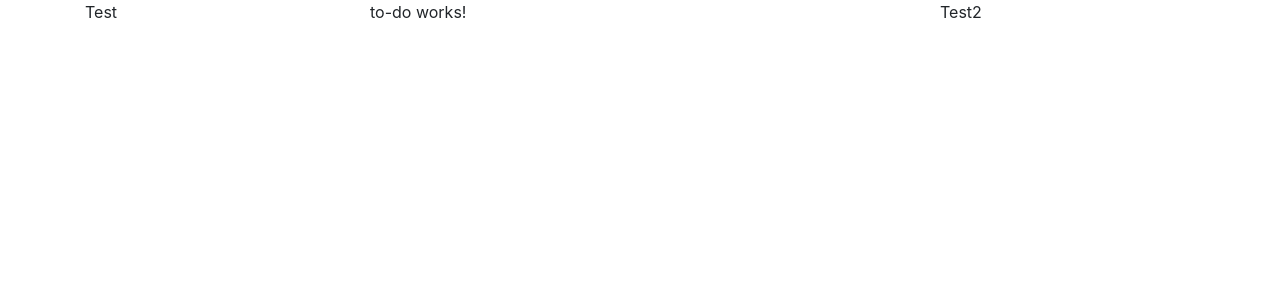
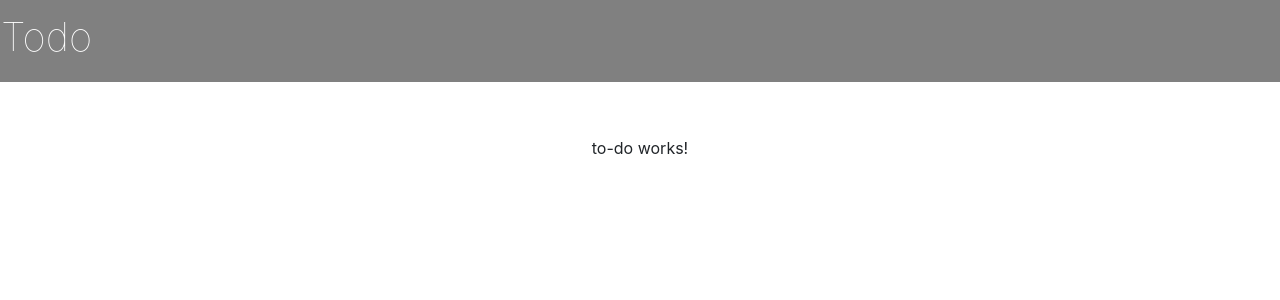
Before and after one commit to Lizardon09/VAT_IT_ToDo_Angular, an Angular app: page /to-do in a window 1280 px wide. Shown: the top 300 px of the page. Built offline with nearby package versions, Linux system fonts and the light colour scheme.

Commit message:
chore: layout setup

```diff
--- a/src/app/app.component.html
+++ b/src/app/app.component.html
@@ -1,11 +1,13 @@
+<app-navbar></app-navbar>
 <div class="container">
+
   <div class="row">
 
-    <div class="col-3">Test</div>
+    <div class="col-3"></div>
     <div class="col-6">
       <router-outlet></router-outlet>
     </div>
-    <div class="col-3">Test2</div>
+    <div class="col-3"></div>
 
   </div>
 </div>
--- a/src/app/app.module.ts
+++ b/src/app/app.module.ts
@@ -4,11 +4,13 @@ import { NgModule } from '@angular/core';
 import { AppRoutingModule } from './app-routing.module';
 import { AppComponent } from './app.component';
 import { ToDoComponent } from './to-do/to-do.component';
+import { NavbarComponent } from './navbar/navbar.component';
 
 @NgModule({
   declarations: [
     AppComponent,
-    ToDoComponent
+    ToDoComponent,
+    NavbarComponent
   ],
   imports: [
     BrowserModule,
--- /dev/null
+++ b/src/app/navbar/navbar.component.css
@@ -0,0 +1,13 @@
+.main-container {
+    max-width: 100%;
+}
+
+.navbar {
+    width: 100%;
+    background-color: grey !important;
+}
+
+h1 {
+    color: white!important;
+    font-weight: 50;
+}
--- /dev/null
+++ b/src/app/navbar/navbar.component.html
@@ -0,0 +1,7 @@
+<div class="main-container">
+    <div class="row">
+        <nav class="navbar navbar-expand-sm navbar-light bg-light">
+          <a class="navbar-brand" href="#"><h1>Todo</h1></a>
+        </nav>
+    </div>
+</div>
--- /dev/null
+++ b/src/app/navbar/navbar.component.ts
@@ -0,0 +1,15 @@
+import { Component, OnInit } from '@angular/core';
+
+@Component({
+  selector: 'app-navbar',
+  templateUrl: './navbar.component.html',
+  styleUrls: ['./navbar.component.css']
+})
+export class NavbarComponent implements OnInit {
+
+  constructor() { }
+
+  ngOnInit(): void {
+  }
+
+}
--- a/src/app/to-do/to-do.component.css
+++ b/src/app/to-do/to-do.component.css
@@ -0,0 +1,7 @@
+.main-container {
+    padding-top: 10%;
+}
+
+.row {
+    justify-content: center;
+}
--- a/src/app/to-do/to-do.component.html
+++ b/src/app/to-do/to-do.component.html
@@ -1 +1,5 @@
-<p>to-do works!</p>
+<div class="main-container">
+    <div class="row">
+        <p>to-do works!</p>
+    </div>
+</div>
```
Also changed, not shown: 1 other file (tests, documents, lock files or other folders).
